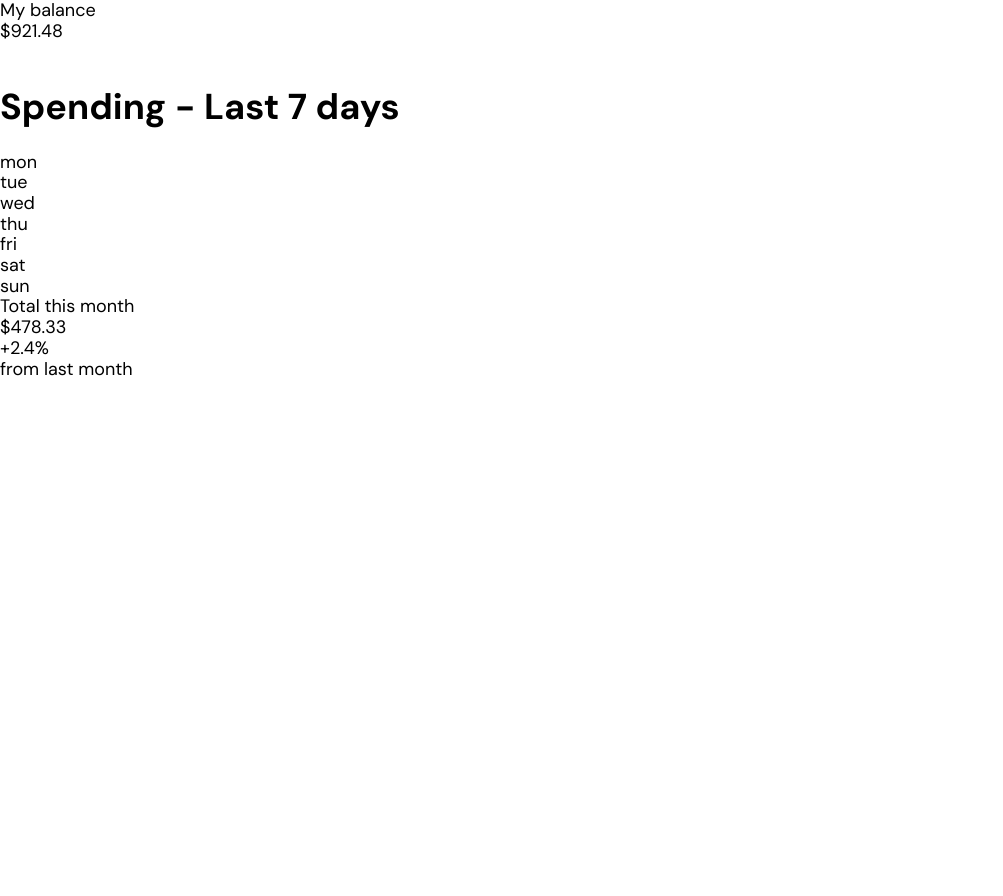
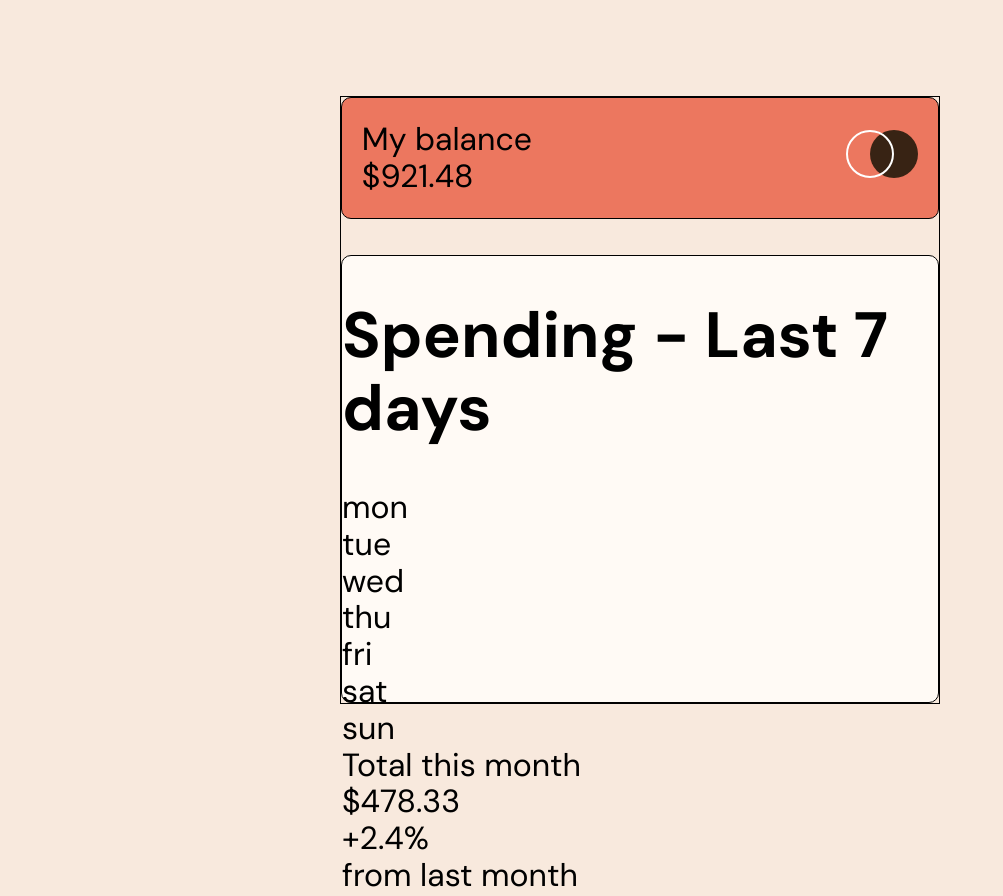
Before and after one commit to apuntesnavarrete/expenses-chart-component-main, a plain HTML site: page index.html in a window 1280 px wide. Shown: the whole page, without its empty margins (0-1003 px from the left). Before the commit the page ends 800 px from the top, so only its background shows below. Drawn offline with nearby package versions, Linux system fonts and the light colour scheme.

Commit message:
estructura querys

```diff
--- a/css/index.css
+++ b/css/index.css
@@ -23,4 +23,71 @@
 body{
     font-family: 'DM Sans', sans-serif;
     font-size: 18px;
+    display: flex;
+    justify-content: center;
+    background-color: var(--Cream);
+    height: 100vh;
+    align-items: center;
+
 }
+
+.main{
+    margin: 3.1em 0;
+
+    border: 1px solid black;
+    width: 15.75em;
+    width: 90%;
+    max-width: 18.75em;
+    height: 19em;
+    display: flex;
+    flex-direction: column;
+    justify-content: space-between;
+
+
+}
+.main-balance{
+    display: flex;
+    flex-direction: row;
+    width: 100%;
+    height: 3.8em;
+    border: 1px solid black;
+    background-color: var(--Soft-red);
+    border-radius: 10px;
+    justify-content: space-between;
+    align-items: center;
+    padding: 0.62em;
+}
+
+.main-bottom{
+    width: 100%;
+    height: 14em;
+    border: 1px solid black;
+    background-color: var(--Very-pale-orange);
+    border-radius: 10px;
+}
+
+@media (min-width: 500px) {
+    body{
+        font-size: 22px;
+    }
+  }
+
+
+@media (min-width: 800px) {
+    body{
+        font-size: 24px;
+    }
+  }
+
+@media (min-width: 1200px) {
+    body{
+        font-size: 32px;
+    }
+  }
+
+
+@media (min-width: 1600px) {
+    body{
+        font-size: 40px;
+    }
+  }
--- a/index.html
+++ b/index.html
@@ -17,16 +17,16 @@
 </head>
 <body>
 
-<main>
-  <div class="main-top">
-    <div class="main-top_left">
+<main class="main">
+  <div class="main-balance">
+    <div class="main-balance_left">
       <p>  My balance
       </p>
       <p>  $921.48
       </p>
     </div>
-    <div class="main-top_rigth">
-      <img>
+    <div class="main-balance_rigth">
+      <img class="logo" src="./images/logo.svg">
     </div>
   </div>
 
@@ -35,7 +35,7 @@
       Spending - Last 7 days
     </h1>
     <div class="main-content_chart">
-      <div class="chart"></div>
+      <div class="chart">
       <p class="description-chart">mon</p>
       <div class="chart"></div>
       <p class="description-chart">tue</p>
@@ -52,6 +52,7 @@
       <p class="description-chart">sat</p>
       <div class="chart"></div>
       <p class="description-chart">sun</p>
+      </div>
     </div>
 
     <div class="main-chart_bottom">
```
